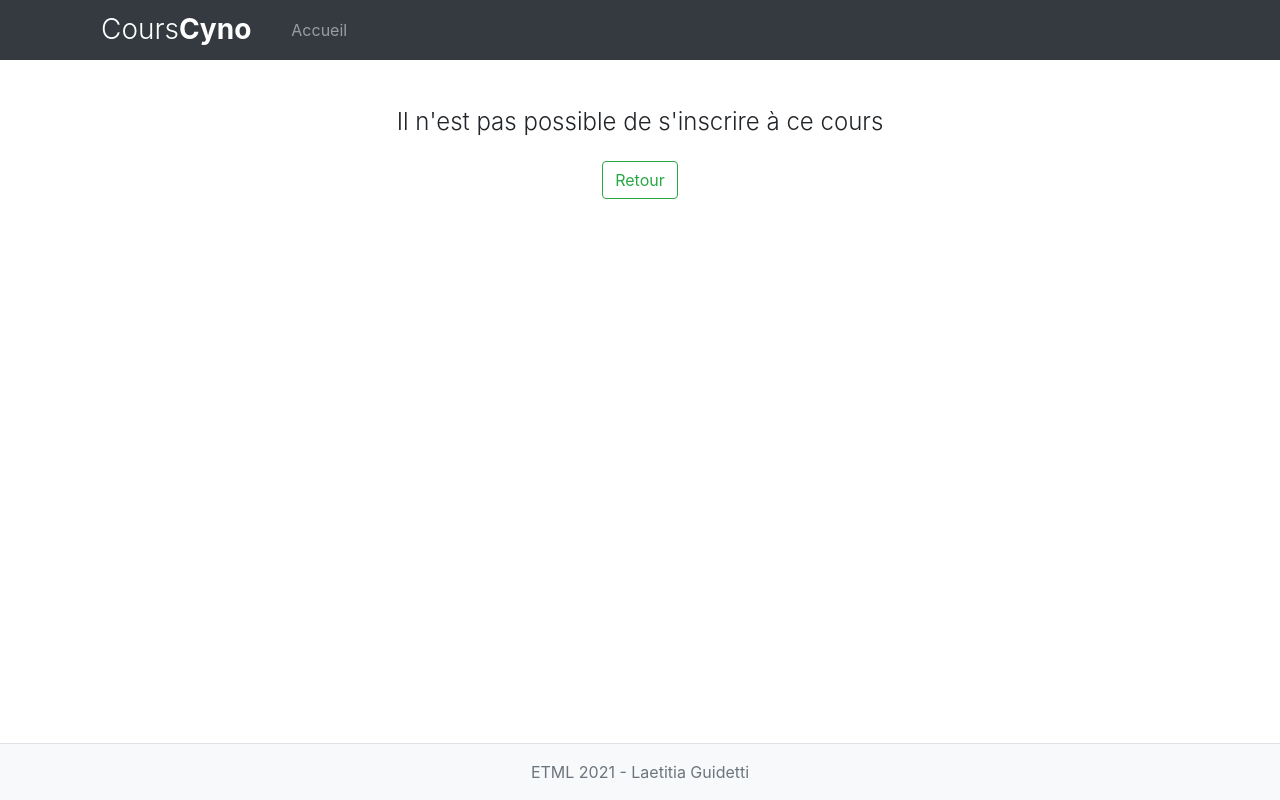
After one commit to Chywou/TPI_InscriptionCours, a Symfony app: template templates/pages/register.html.twig in a window 1280 px wide. The commit adds this page. Run offline with Twig, Linux system fonts and the light colour scheme; the template is opened without the code that fills it, so the values that code supplies are empty; some libraries are stand-ins or nearby versions.

Commit message:
Inscription
Les utilisateurs peuvent s'inscrire à des cours. Impossible de s'inscrire à un cours passé, complet ou inexistant. Une message apparaît après une inscription.

```diff
--- a/templates/admin/admin.html.twig
+++ b/templates/admin/admin.html.twig
@@ -19,7 +19,7 @@
           {% if lesson.participants|length == 0 %}
             Aucun participant
           {% else %}
-            <button class="btn btn-outline-success" type="button" data-toggle="collapse" data-target="#id{{lesson.id }}" aria-expanded="false" aria-controls="toto">Les participants</button>
+            <button class="btn btn-outline-success" type="button" data-toggle="collapse" data-target="#id{{lesson.id }}" aria-expanded="false" aria-controls="#id{{lesson.id }}">Les participants</button>
           {% endif %}
         </li>
       </ul>
@@ -53,7 +53,7 @@
 
   <hr class="bg-success mt-5" >
   <div class="d-md-flex justify-content-md-between m-3">
-    <h2 class=" text-center text-md-left">Tous les résponsables</h2>
+    <h2 class=" text-center text-md-left">Tous les responsables</h2>
     <div class="d-flex align-items-center">
       <a href="{{ path('admin_add_manager')}}" class="btn btn-outline-dark m-auto">Ajouter un responsable</a>
     </div>
--- a/templates/base.html.twig
+++ b/templates/base.html.twig
@@ -40,6 +40,14 @@
             </div>
         </nav>
         <div class="container-md">
+            {% for message in app.flashes('success') %}
+                <div class="alert alert-success mt-3 alert-dismissible fade show" role="alert">
+                    {{ message }}
+                    <button type="button" class="close" data-dismiss="alert" aria-label="Close">
+                        <span aria-hidden="true">&times;</span>
+                    </button>
+                </div>
+            {% endfor %}
         {% block body %}{% endblock %}
         </div>
         <footer class="footer border-top bg-light text-muted text-center mt-auto p-3">
--- /dev/null
+++ b/templates/pages/register.html.twig
@@ -0,0 +1,24 @@
+{% extends "base.html.twig" %}
+
+{% block title %}Bonjour{% endblock %}
+
+{% block body %}
+<div class="mt-3 mb-3 p-0 mx-auto">
+    {% if lesson is null or lesson.participants|length >= lesson.peopleNumber or date(lesson.DateLesson) < date() %}
+    <div class="mt-5 text-center">
+        <p class="font-weight-light h4">Il n'est pas possible de s'inscrire à ce cours</p>
+        <a href="{{ path('home')}}" class="btn btn-outline-success mt-3">Retour</a>
+    </div>
+    {% else %}
+        <h2 class="mb-3 text-center">Inscription</h2>
+        <p class="text-center font-weight-light h4">Cours {{lesson.category.name }} du {{lesson.DateLesson|date('d.m.y') }} de {{lesson.startHour|date('H:i') }} à {{lesson.endHour|date('H:i') }}<p>
+        {{form_start(form, {'attr': {'class': 'col-md-6 m-auto'}})}}
+            {{form_widget(form)}}
+            <div class="text-center">
+                <button class="btn btn-primary" type="submit">S'inscrire</button>
+            </div>
+        {{form_end(form)}}
+    {% endif %}
+</div>
+
+{% endblock %}
```
Also changed, not shown: src/Controller/HomeController.php (+24 -0 lines), src/Form/RegisterLessonType.php (added, +27 -0 lines), templates/pages/home.html.twig (+8 -2 lines).
